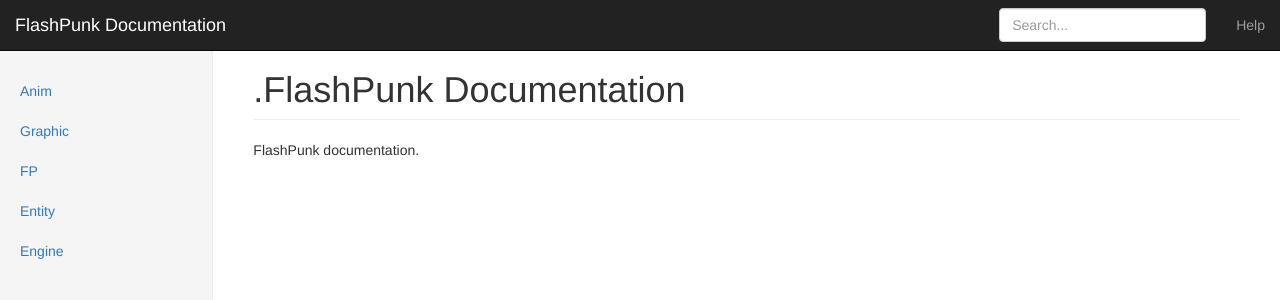
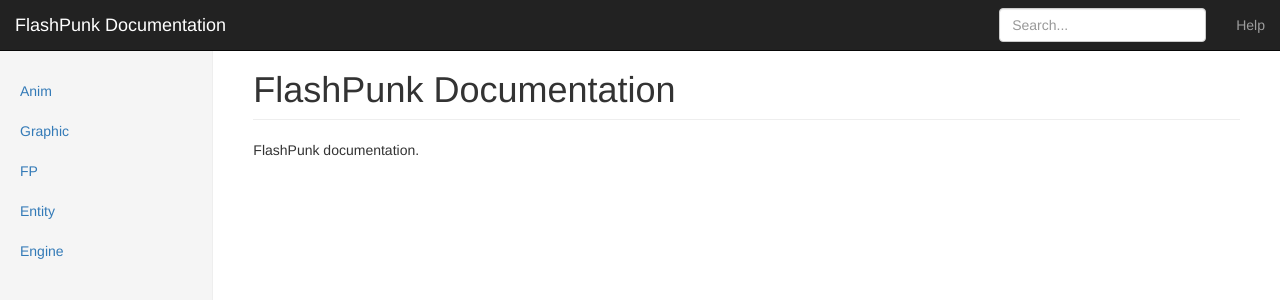
Before and after one commit to useflashpunk/flashpunk-docs, a Jekyll site: the page built from index.html, in a window 1280 px wide. Shown: the top 300 px of the page. Built offline with Jekyll 4.4.1, drawn with Linux system fonts in a browser that asks for light colours; nearby versions of some CDN libraries.

Commit message:
Update default.html

```diff
--- a/_layouts/default.html
+++ b/_layouts/default.html
@@ -133,7 +133,7 @@
         </div>
         <div class="col-sm-9 col-sm-offset-3 col-md-10 col-md-offset-2 main">
           {% capture package_name %}{{ page.categories | join: '.' }}{% endcapture %}
-          <h1 class="page-header">{% if package_name | size > 0 %}<small>{{ package_name }}</small>.{% endif %}{{ page.title }}</h1>
+          <h1 class="page-header">{% unless package_name == '' %}<small>{{ package_name }}.</small>{% endunless %}{{ page.title }}</h1>
           {{ content }}
         </div>
       </div>
```
